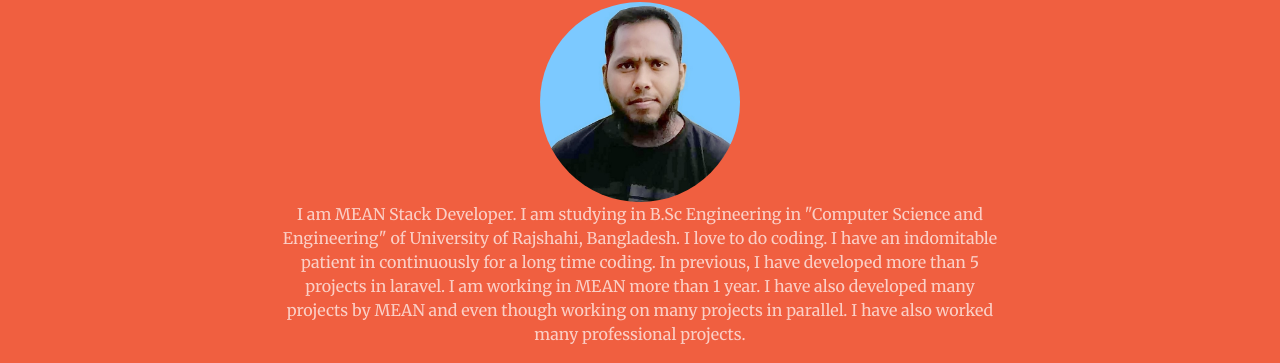
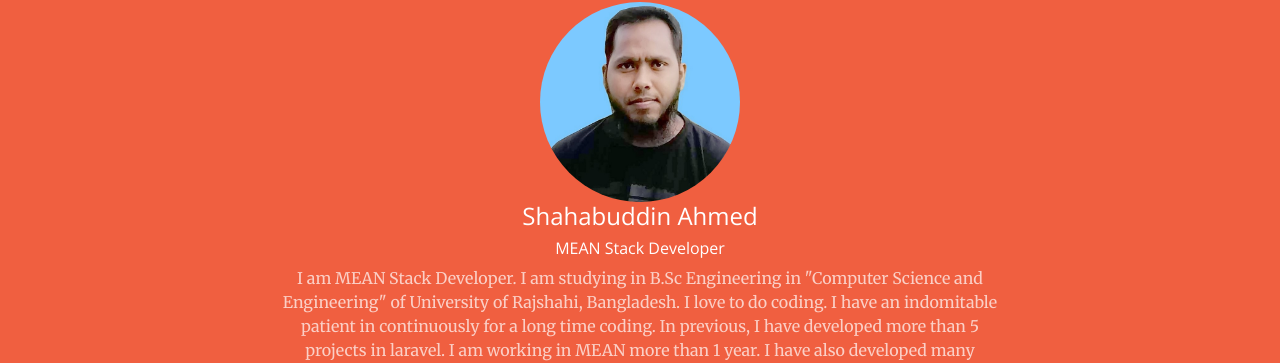
Before and after one commit to ShahabuddinAhmed/ShahabuddinAhmed.github.io, a plain HTML site: page index.html in a window 1280 px wide. Shown: the part 1015-1378 px from the top of the page. Drawn offline with nearby package versions, Linux system fonts and the light colour scheme.

Commit message:
Name is added in about me section

```diff
--- a/index.html
+++ b/index.html
@@ -74,6 +74,8 @@
                   <h2 class="section-heading text-white">About MySelf</h2>
                   <hr class="light my-4">
                   <img src="img/2.jpg" class="rounded-circle" alt="Cinque Terre" width="200" height="200">
+                  <h4 style="color:white">Shahabuddin Ahmed</h4>
+                  <h6 style="color:white">MEAN Stack Developer</h6>
                   <p class="text-faded mb-4">I am MEAN Stack Developer. I am studying in B.Sc Engineering in
                       "Computer Science and Engineering" of University of Rajshahi, Bangladesh. I love to do coding.
                        I have an indomitable patient in continuously for a long time coding. In previous,
```
